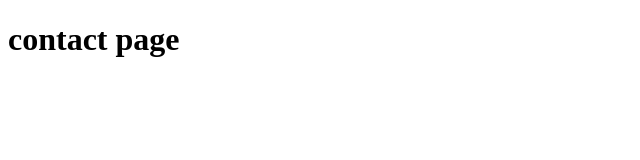
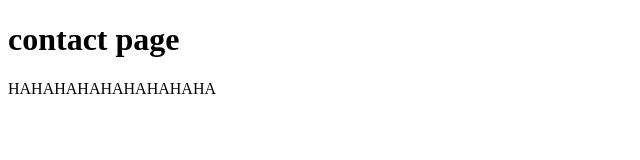
Before and after one commit to pierreemad93/kimit-G207, a plain HTML site: page contact.html in a window 1280 px wide. Shown: the whole page, without its empty margins (0-640 px from the left). Drawn offline with Linux system fonts and the light colour scheme.

Commit message:
add contact  page

```diff
--- a/contact.html
+++ b/contact.html
@@ -7,5 +7,6 @@
 </head>
 <body>
     <h1>contact page</h1>
+    <p>HAHAHAHAHAHAHAHAHA</p>
 </body>
 </html>
```
